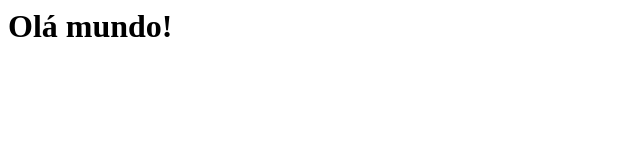
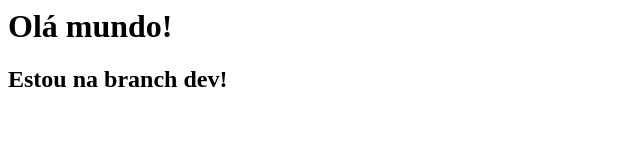
Before and after one commit to herickvinicius/megatest, a plain HTML site: page frontend/index.html in a window 1280 px wide. Shown: the whole page, without its empty margins (0-640 px from the left). Drawn offline with Linux system fonts and the light colour scheme.

Commit message:
new: cria a estrutura básica do projeto.

```diff
--- /dev/null
+++ b/backend/index.js
@@ -0,0 +1 @@
+//test
--- /dev/null
+++ b/docker-compose.yaml
@@ -0,0 +1 @@
+# teste
--- a/index.html
+++ b/frontend/index.html
@@ -1,3 +1,4 @@
 <html>
 	<h1>Olá mundo!</h1>
+	<h2>Estou na branch dev!</h2>
 </html>
```
